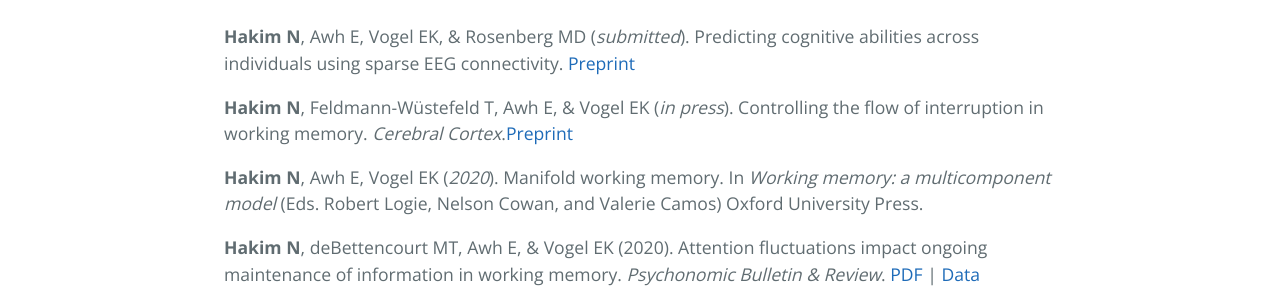
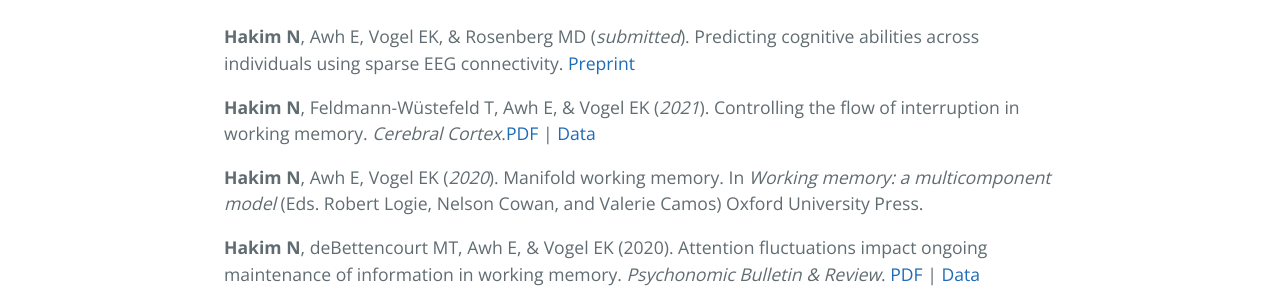
Before and after one commit to AwhVogelLab/awhvogellab.github.io, a Jekyll site: the page built from hakim.md, in a window 1280 px wide. Shown: the part 1205-1495 px from the top of the page. Built offline with Jekyll 4.4.1, drawn with Linux system fonts in a browser that asks for light colours; our own code applies the rules of GitHub Pages for plain Markdown files.

Commit message:
Update hakim.md

```diff
--- a/hakim.md
+++ b/hakim.md
@@ -35,7 +35,7 @@ Nicole is a doctoral student in the Integrative Neuroscience Program working wit
 
 <strong>Hakim N</strong>, Awh E, Vogel EK, & Rosenberg MD (<em>submitted</em>). Predicting cognitive abilities across individuals using sparse EEG connectivity. <a href="https://www.biorxiv.org/content/10.1101/2020.07.22.216705v1">Preprint</a>
 
-<strong>Hakim N</strong>, Feldmann-Wüstefeld T, Awh E, & Vogel EK (<em>in press</em>). Controlling the flow of interruption in working memory. *Cerebral Cortex*.<a href="https://www.biorxiv.org/content/10.1101/2020.09.08.288027v1">Preprint</a>
+<strong>Hakim N</strong>, Feldmann-Wüstefeld T, Awh E, & Vogel EK (<em>2021</em>). Controlling the flow of interruption in working memory. *Cerebral Cortex*.[PDF](/files/pdfs/Hakim_et_al_2021_CerebralCortex.pdf) \| [Data](https://osf.io/3ftvj/?view_only=78990b6136a34a0993f026d7c7697a59)
 
 <strong>Hakim N</strong>, Awh E, Vogel EK (<em>2020</em>). Manifold working memory. In <em>Working memory: a multicomponent model</em> (Eds. Robert Logie, Nelson Cowan, and Valerie Camos) Oxford University Press.
 
```
